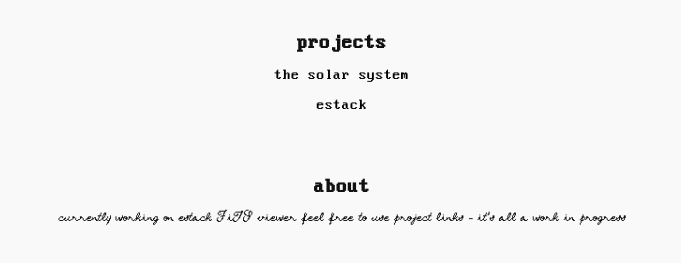
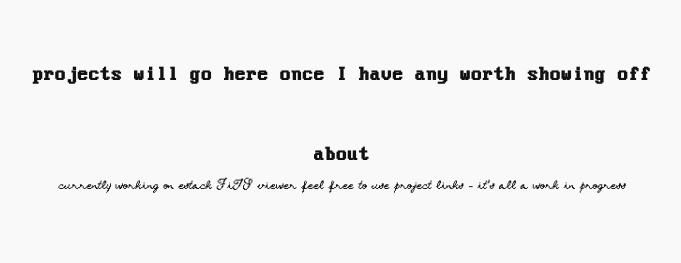
Before and after one commit to arielkapur/arielkapur.github.io, a plain HTML site: page index.html in a window 1280 px wide. Shown: the part 367-630 px from the top of the page, without its empty margins (298-979 px from the left). Drawn offline with Linux system fonts and the light colour scheme.

Commit message:
Update index.html

```diff
--- a/index.html
+++ b/index.html
@@ -32,9 +32,9 @@
     <main>
 
         <section data-transition="text">
-            <h2 class="subheading">projects</h2>
-            <a class="dos" href="map.html"><span class="reveal-highlight">the solar system</span></a>
-            <a class="dos" href="fits-viewer/index.html"><span class="reveal-highlight">estack</span></a>
+            <h2 class="subheading">projects will go here once I have any worth showing off</h2>
+            <!--a class="dos" href="map.html"><span class="reveal-highlight">the solar system</span></a>
+            <!--a class="dos" href="fits-viewer/index.html"><span class="reveal-highlight">estack</span></a-->
         </section>
 
 
```
